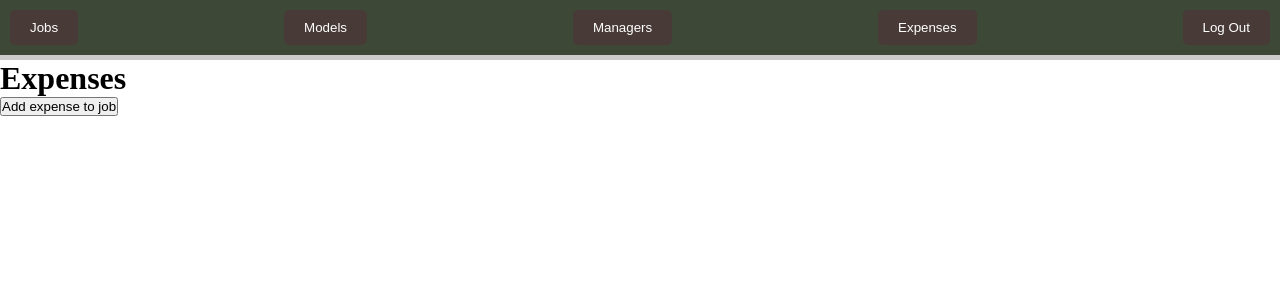
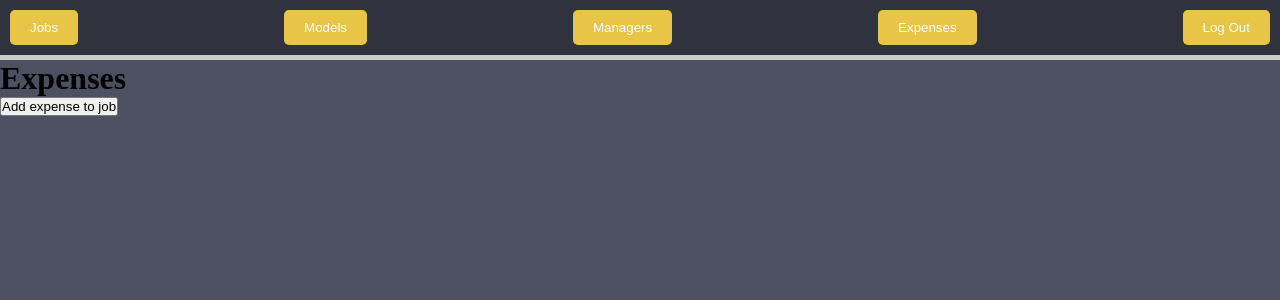
Before and after one commit to MAUI-afleveringer/Aflevering-2, a React (Vite) app in the folder frontend/ModelManagement/: page /expenses in a window 1280 px wide. Shown: the top 300 px of the page. Built offline with nearby package versions, Linux system fonts and the light colour scheme; sample sign-in values are in the browser's storage.

Commit message:
a little bit of styling

```diff
--- a/frontend/ModelManagement/src/App.css
+++ /dev/null
@@ -1,45 +0,0 @@
-* {
-    padding: 0;
-    margin: 0;
-}
-
-.createModal {
-    position: absolute;
-    left: 50%;
-    top: 50%;
-    width: 30%;
-    transform: translate(-50%, -50%);
-    background: red;
-    display: flex;
-    flex-direction: column;
-    align-items: center;
-    padding: 10px;
-}
-
-.createForm {
-    display: flex;
-    flex-direction: column;
-    width: 100%;
-    gap: 1em;
-}
-
-.createBtns {
-    display: flex;
-    width: 100%;
-    justify-content: space-between;
-}
-
-.createBtns input {
-    width: 40%;
-    padding: 5px 0;
-    box-sizing: border-box;
-}
-
-.dark {
-    background-color: rgba(0, 0, 0, 0.451);
-    width: 100%;
-    height: 100vh;
-    position: absolute;
-    left: 0;
-    top: 0;
-}
--- a/frontend/ModelManagement/src/App.jsx
+++ b/frontend/ModelManagement/src/App.jsx
@@ -7,7 +7,6 @@ import Jobs from './Pages/Jobs.jsx'
 import ProtectedRoute from './ProtectedRoute.jsx'
 import "./Styles/Styles.css"
 
-import './App.css'
 import {BrowserRouter as Router, Routes, Route, useLocation } from 'react-router-dom'
 
 import NavigationBar from './NavigationBar.jsx'
--- a/frontend/ModelManagement/src/Pages/Expenses.jsx
+++ b/frontend/ModelManagement/src/Pages/Expenses.jsx
@@ -10,7 +10,7 @@ export default function Expenses() {
         setExpence(prevData => [...prevData, newExpense])
     };
     return (
-        <main>
+        <main className="mainPage">
         <h1>Expenses</h1>
         <button onClick={() => setShowModal(true)}>Add expense to job</button>
                     {showModal && createPortal(
--- a/frontend/ModelManagement/src/Pages/Jobs.jsx
+++ b/frontend/ModelManagement/src/Pages/Jobs.jsx
@@ -61,7 +61,7 @@ export default function Jobs() {
 
     //button added for job and createPortal added
     return (
-        <main>
+        <main className="mainPage">
 
             <button onClick={() => setShowCreateModal(true)}>Create new Job listing</button>
             <h1>Jobs</h1>
--- a/frontend/ModelManagement/src/Pages/Login.jsx
+++ b/frontend/ModelManagement/src/Pages/Login.jsx
@@ -60,7 +60,7 @@ export default function Login() {
 
 
     return (
-        <section id="loginWrapper">
+        <section className="mainPage" id="loginWrapper">
             <form action="" id="loginForm" onSubmit={handleSubmit}>
                 <input type="text" name="" id="" placeholder="Email" onChange={(e) => setEmail(e.target.value)} />
                 <input type="password" name="" id="" placeholder="Password" onChange={(e) => setPassword(e.target.value)} />
--- a/frontend/ModelManagement/src/Pages/Managers.jsx
+++ b/frontend/ModelManagement/src/Pages/Managers.jsx
@@ -52,7 +52,7 @@ export default function Managers() {
     }
 
     return (
-        <main>
+        <main className='mainPage'>
             <button onClick={() => setShowCreateModal(true)}>Create new manager</button>
             <h1>Managers</h1>
             {
--- a/frontend/ModelManagement/src/Pages/Models.jsx
+++ b/frontend/ModelManagement/src/Pages/Models.jsx
@@ -48,7 +48,7 @@ export default function Models() {
     };
 
     return (
-        <section>
+        <section className="mainPage">
             <h2>Models-page</h2>
 
             <button onClick={fetchModels}>Fetch models</button>
--- a/frontend/ModelManagement/src/Styles/Styles.css
+++ b/frontend/ModelManagement/src/Styles/Styles.css
@@ -1,5 +1,9 @@
+body {
+    background-color: #4D5061;
+}
+
 .buttonNavbar{
-    background-color: hsl(11, 13%, 25%);
+    background-color: #E8C547;
     color: white;
     padding: 10px 20px;
     border-radius: 5px;
@@ -8,8 +12,58 @@
 }
 
 .nav{
-    background-color: hsl(100, 13%, 25%);
+    background-color: #30323D;
     color: white;
     display: flex;
     justify-content: space-between;
 }
+
+.mainPage{
+    background-color: #4D5061;
+}
+
+* {
+    padding: 0;
+    margin: 0;
+}
+
+.createModal {
+    position: absolute;
+    left: 50%;
+    top: 50%;
+    width: 30%;
+    transform: translate(-50%, -50%);
+    background: red;
+    display: flex;
+    flex-direction: column;
+    align-items: center;
+    padding: 10px;
+}
+
+.createForm {
+    display: flex;
+    flex-direction: column;
+    width: 100%;
+    gap: 1em;
+}
+
+.createBtns {
+    display: flex;
+    width: 100%;
+    justify-content: space-between;
+}
+
+.createBtns input {
+    width: 40%;
+    padding: 5px 0;
+    box-sizing: border-box;
+}
+
+.dark {
+    background-color: rgba(0, 0, 0, 0.451);
+    width: 100%;
+    height: 100vh;
+    position: absolute;
+    left: 0;
+    top: 0;
+}
```
